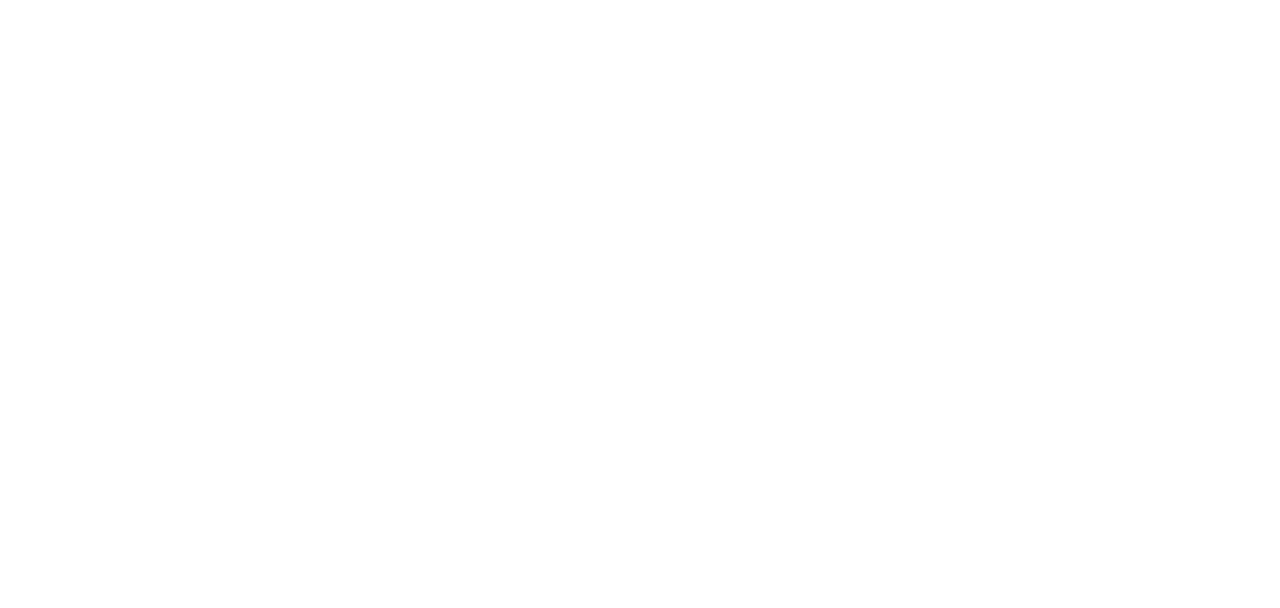
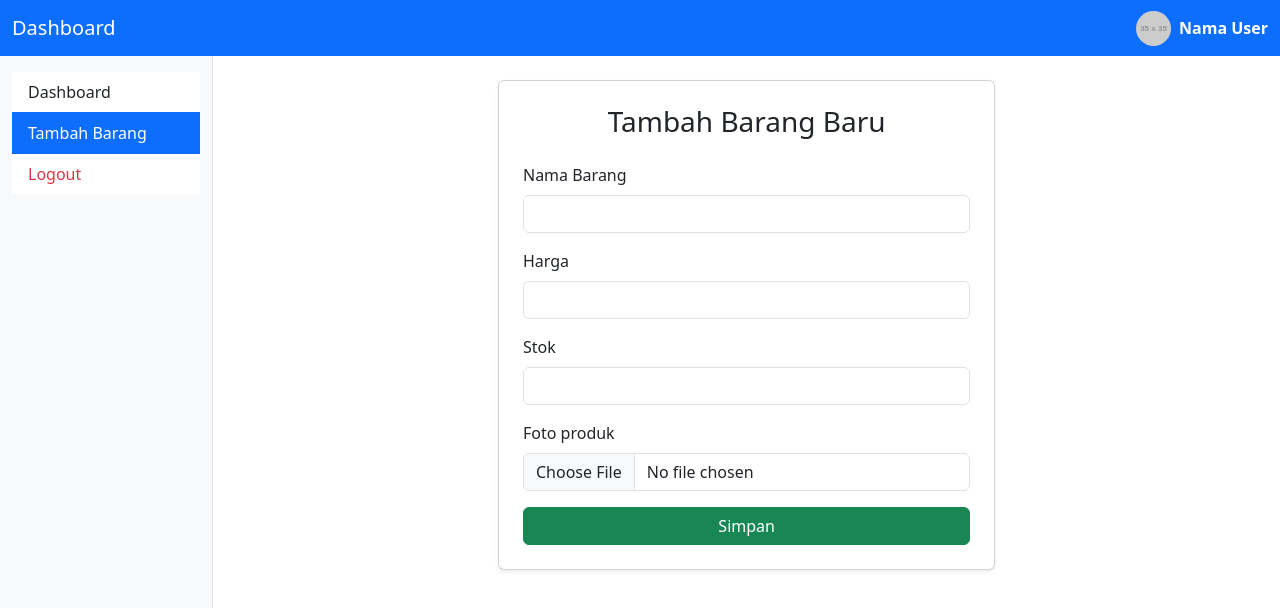
Before and after one commit to HuntNugie/react-frontend-ngk-barang, a React (Vite) app: page /add-product in a window 1280 px wide. Before the commit this address had no page. Shown: the top 608 px of the page. Built offline with nearby package versions, Linux system fonts and the light colour scheme.

Commit message:
Add_product:membuat tampilannya

```diff
--- a/src/App.jsx
+++ b/src/App.jsx
@@ -4,6 +4,7 @@
 import {Register} from "./pages/Register";
 import ProtectedLayout from "./layouts/Protected.layout";
 import {Dashboard} from "./pages/admin/Dashboard";
+import { Add_product } from "./pages/admin/Add_product";
 function App() {
     return (
         <>
@@ -16,6 +17,7 @@
                     </Route>
                     <Route element={<ProtectedLayout />}>
                         <Route path="/dashboard" element={<Dashboard />} />
+                        <Route path="/add-product" element={<Add_product />} />
                     </Route>
                 </Routes>
             </BrowserRouter>
--- /dev/null
+++ b/src/pages/admin/Add_product.jsx
@@ -0,0 +1,59 @@
+export const Add_product = () => {
+    return (
+        <>
+            {/* SIDEBAR DESKTOP */}
+            <div className="col-lg-2 bg-light d-none d-lg-block border-end" style={{minHeight: "100vh"}}>
+                <div className="list-group list-group-flush mt-3">
+                    <a href="dashboard.html" className="list-group-item list-group-item-action">
+                        Dashboard
+                    </a>
+                    <a href="form_barang.html" className="list-group-item list-group-item-action active">
+                        Tambah Barang
+                    </a>
+                    <a href="login.html" className="list-group-item list-group-item-action text-danger">
+                        Logout
+                    </a>
+                </div>
+            </div>
+            {/* CONTENT */}
+            <div className="col-lg-10 p-4">
+                <div className="row justify-content-center">
+                    <div className="col-12 col-md-8 col-lg-6">
+                        <div className="card shadow-sm p-4">
+                            <h3 className="mb-4 text-center">Tambah Barang Baru</h3>
+                            <form>
+                                <div className="mb-3">
+                                    <label htmlFor="nama_barang" className="form-label">
+                                        Nama Barang
+                                    </label>
+                                    <input type="text" className="form-control" id="nama_barang" required="" />
+                                </div>
+                                <div className="mb-3">
+                                    <label htmlFor="harga" className="form-label">
+                                        Harga
+                                    </label>
+                                    <input type="number" className="form-control" id="harga" required="" />
+                                </div>
+                                <div className="mb-3">
+                                    <label htmlFor="stok" className="form-label">
+                                        Stok
+                                    </label>
+                                    <input type="number" className="form-control" id="stok" required="" />
+                                </div>
+                                <div className="mb-3">
+                                    <label htmlFor="stok" className="form-label">
+                                        Foto produk
+                                    </label>
+                                    <input type="file" className="form-control" id="file" required="" />
+                                </div>
+                                <button type="submit" className="btn btn-success w-100">
+                                    Simpan
+                                </button>
+                            </form>
+                        </div>
+                    </div>
+                </div>
+            </div>
+        </>
+    );
+};
```
